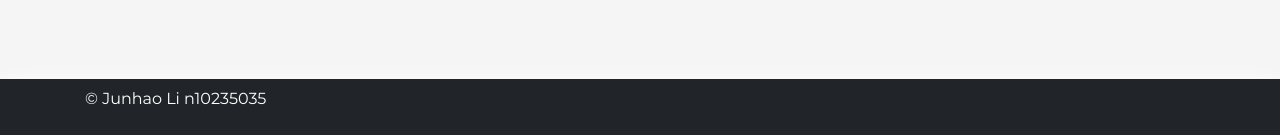
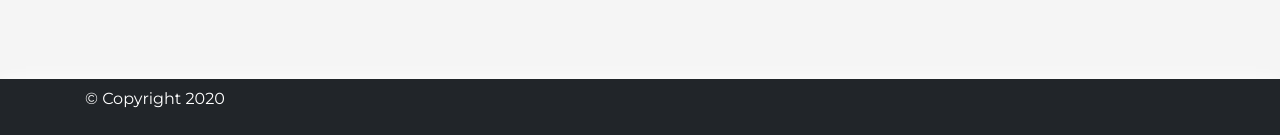
Before and after one commit to vCel/IAB207-Assignment3, a Flask app: page / in a window 1280 px wide. Shown: the part 2095-2230 px from the top of the page. Run offline with Flask 2, Linux system fonts and the light colour scheme; some libraries are stand-ins or nearby versions.

Commit message:
some changes

```diff
--- a/auction/templates/account.html
+++ b/auction/templates/account.html
@@ -260,7 +260,7 @@
 <footer class="navbar navbar-dark navbar-static-bottom">
     <div class="container-fluid">
         <div class="container">
-            <p>&copy; Junhao Li n10235035</p>
+            <p>&copy; Copyright 2020</p>
         </div>
     </div>
 </footer>
--- a/auction/templates/index.html
+++ b/auction/templates/index.html
@@ -151,7 +151,7 @@
 <footer class="navbar navbar-dark navbar-static-bottom">
     <div class="container-fluid">
         <div class="container">
-            <p>&copy; Junhao Li n10235035</p>
+            <p>&copy; Copyright 2020</p>
         </div>
     </div>
 </footer>
--- a/auction/templates/listings.html
+++ b/auction/templates/listings.html
@@ -327,7 +327,7 @@
 <footer class="navbar navbar-dark navbar-static-bottom">
     <div class="container-fluid">
         <div class="container">
-            <p>&copy; Junhao Li n10235035</p>
+            <p>&copy; Copyright 2020</p>
         </div>
     </div>
 </footer>
--- a/auction/templates/sell.html
+++ b/auction/templates/sell.html
@@ -135,7 +135,7 @@
 <footer class="navbar navbar-dark navbar-static-bottom">
     <div class="container-fluid">
         <div class="container">
-            <p>&copy; Junhao Li n10235035</p>
+            <p>&copy; Copyright 2020</p>
         </div>
     </div>
 </footer>
--- a/auction/templates/vehicle.html
+++ b/auction/templates/vehicle.html
@@ -415,7 +415,7 @@
 <footer class="navbar navbar-dark navbar-static-bottom">
     <div class="container-fluid">
         <div class="container">
-            <p>&copy; Junhao Li n10235035</p>
+            <p>&copy; Copyright 2020</p>
         </div>
     </div>
 </footer>
```
